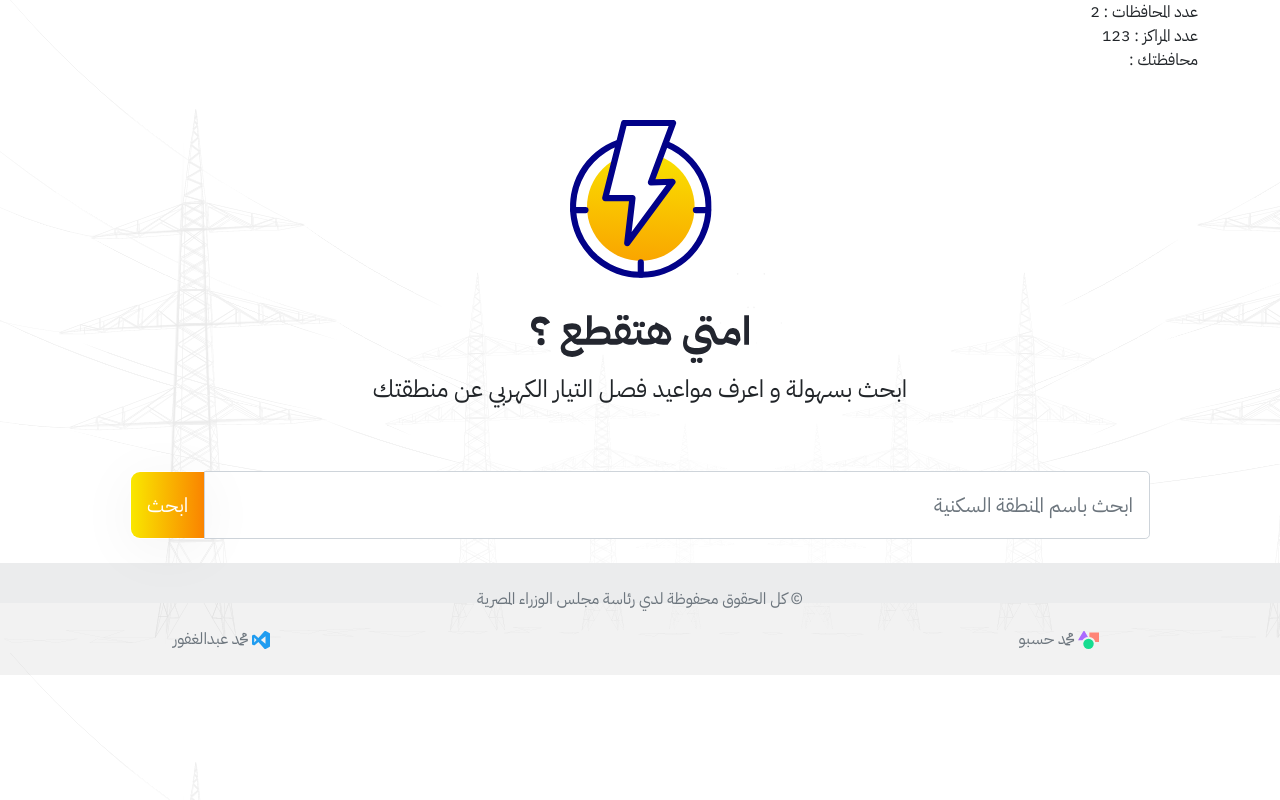
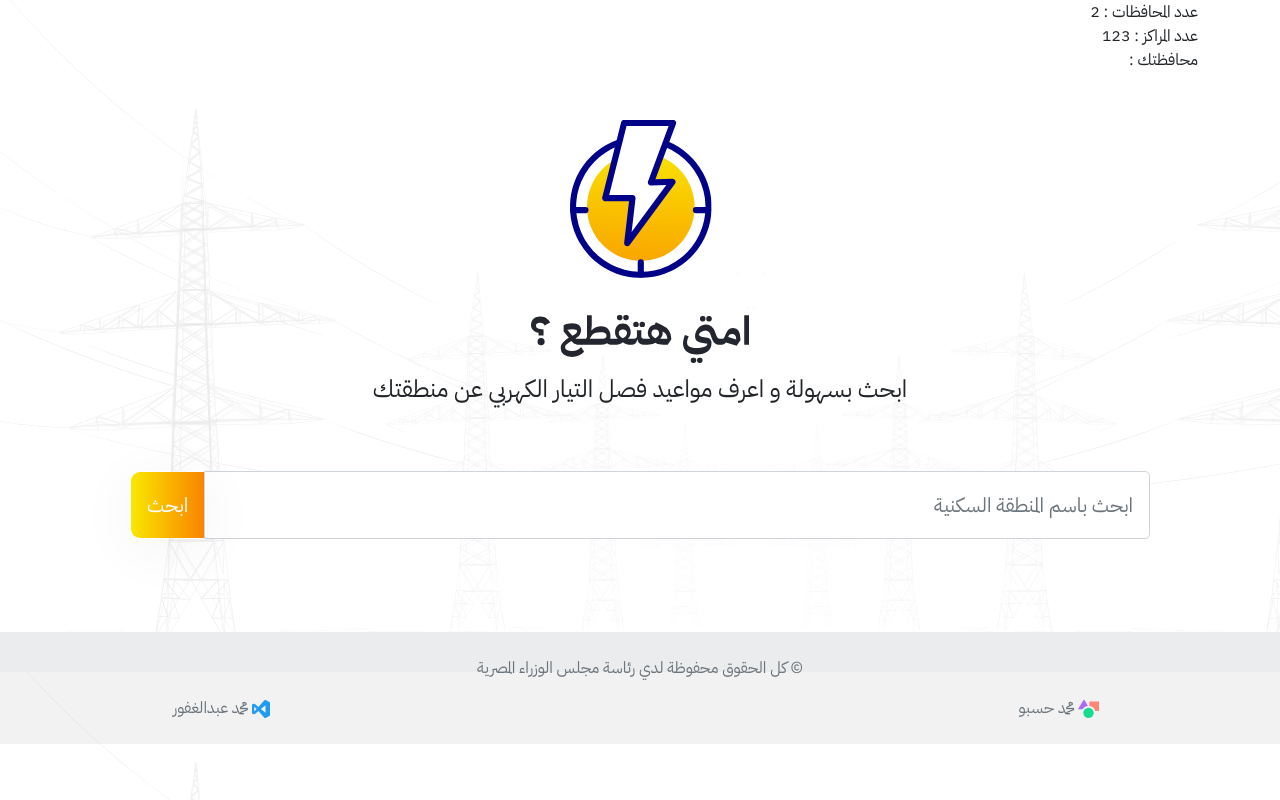
Before and after one commit to malgafour/ep, a plain HTML site: page index.html in a window 1280 px wide. Drawn offline with nearby package versions, Linux system fonts and the light colour scheme; no server answers.

Commit message:
fix css 2

```diff
--- a/style.css
+++ b/style.css
@@ -8,13 +8,15 @@
     background-image: url('./imgs/bg.png');
     font-family:IBMPlexSansArabic-Regular;
     position: relative;
-    min-height: 45rem;
+    min-height: 42rem;
+    display: flex;
+flex-direction: column;
 
 }
 footer {
-     bottom: 0;
     width: 100%;
     height: 2.5rem;
+    margin-top: auto;
   }
 .btn-serch{
     background: transparent linear-gradient(271deg, #FA8300 0%, #F9E800 100%) 0% 0% no-repeat padding-box;
```
